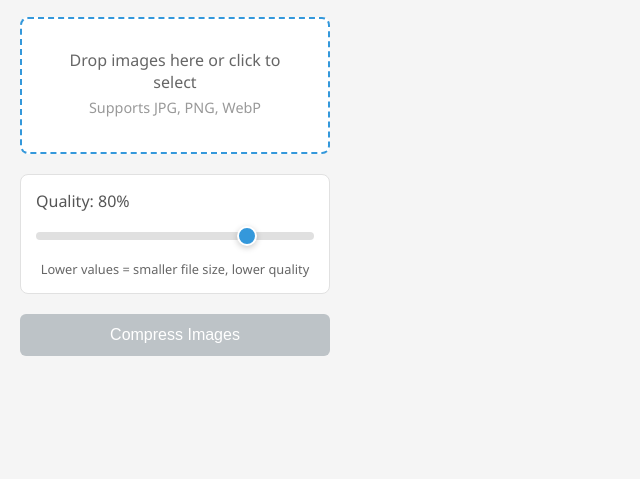
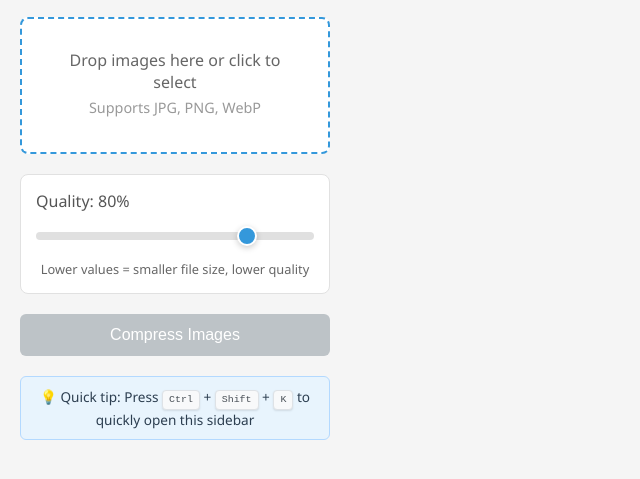
Before and after one commit to roxappdev/compress-image, a browser extension: page sidebar.html in a window 1280 px wide. Shown: the part 109-588 px from the top of the page, without its empty margins (0-640 px from the left). Drawn offline with Linux system fonts and the light colour scheme.

Commit message:
поправил описание

```diff
--- a/sidebar.html
+++ b/sidebar.html
@@ -42,6 +42,10 @@
         <div class="loading" id="loading" style="display: none;">
             <p>Compressing images...</p>
         </div>
+
+        <div class="shortcut-info">
+            <p>💡 Quick tip: Press <kbd>Ctrl</kbd> + <kbd>Shift</kbd> + <kbd>K</kbd> to quickly open this sidebar</p>
+        </div>
     </div>
 
     <script src="browser-image-compression.js"></script>
--- a/styles.css
+++ b/styles.css
@@ -303,3 +303,31 @@ h1 {
 .download-all-btn:hover {
     background-color: #8e44ad;
 }
+
+.shortcut-info {
+    margin-top: 20px;
+    padding: 10px;
+    background-color: #e8f4fd;
+    border: 1px solid #b3d9ff;
+    border-radius: 6px;
+    text-align: center;
+    font-size: 0.85em;
+    color: #2c3e50;
+}
+
+.shortcut-info p {
+    margin: 0;
+    line-height: 1.4;
+}
+
+.shortcut-info kbd {
+    display: inline-block;
+    padding: 2px 6px;
+    background-color: #f8f9fa;
+    border: 1px solid #dee2e6;
+    border-radius: 4px;
+    font-family: monospace;
+    font-size: 0.9em;
+    color: #495057;
+    box-shadow: 0 1px 2px rgba(0, 0, 0, 0.1);
+}
```
Also changed, not shown: manifest.json.
